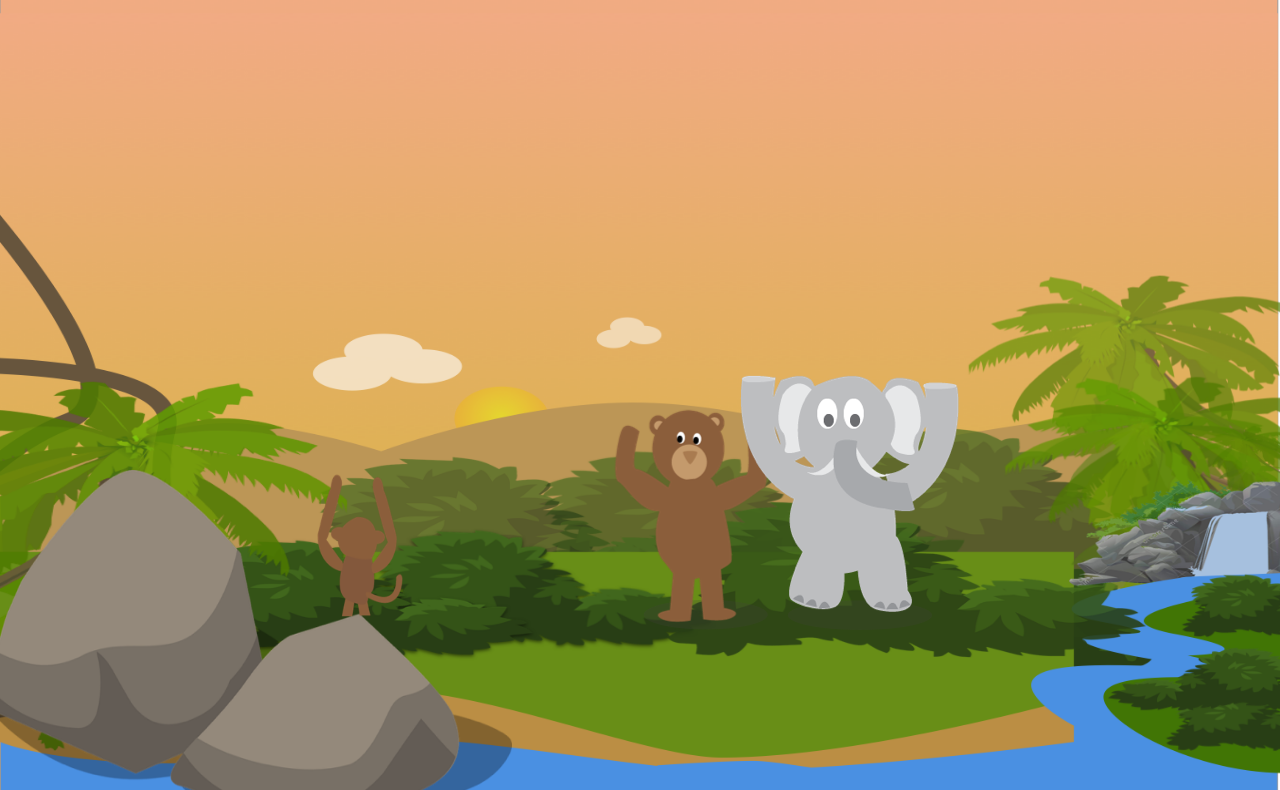
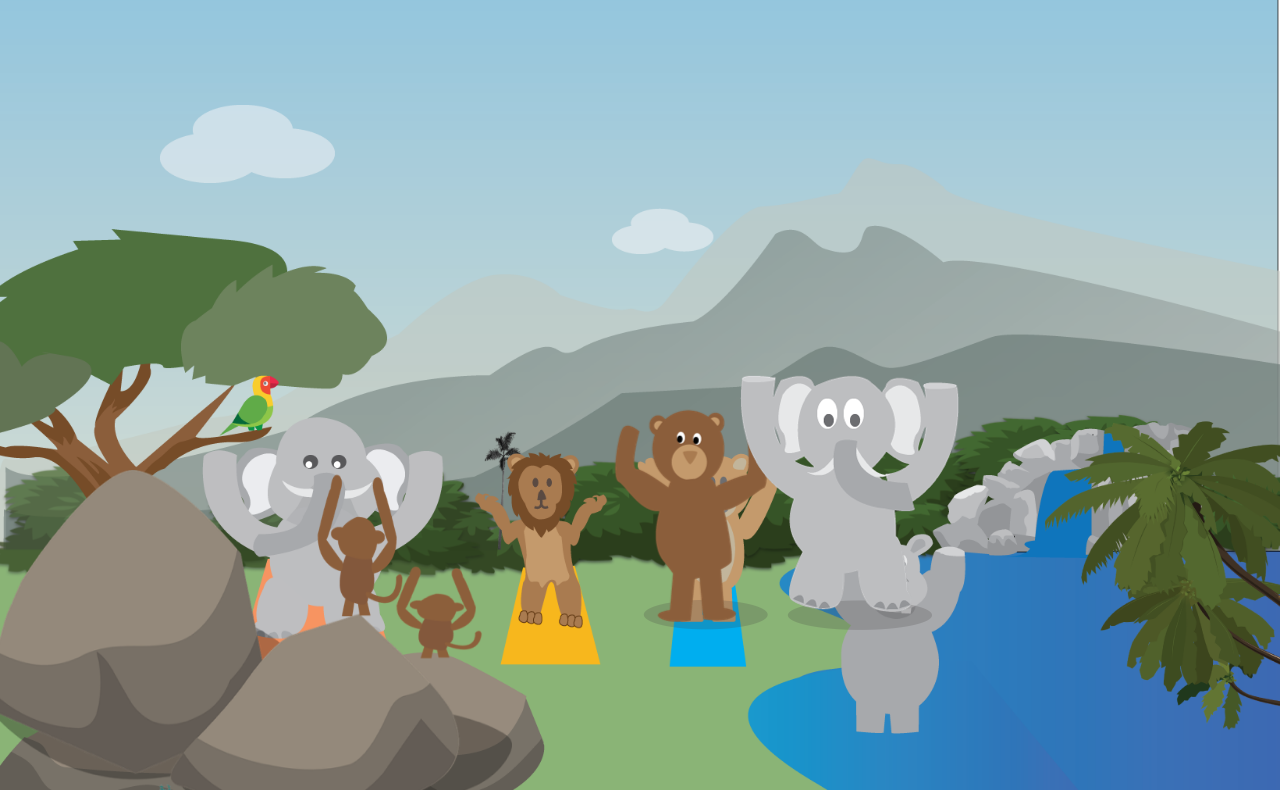
Before and after one commit to abe-m1/yogaApp, a website: page src/index.html in a window 1280 px wide. Shown: the part 62-852 px from the top of the page. Drawn offline with nearby package versions, Linux system fonts and the light colour scheme; some packages are replaced by stand-ins of ours; a script that the page names is missing.

Commit message:
replace background asset

```diff
--- a/src/components/home/home.scss
+++ b/src/components/home/home.scss
@@ -15,7 +15,7 @@
 
 .home {
     height: 100vh;
-    background-image: url('../../assets/images/fore-ground-rocks.png'),url('../../assets/images/new-background1.png');
+    background-image: url('../../assets/images/fore-ground-rocks.png'),url('../../assets/images/yoga1.png');
     background-size: cover;
     background-repeat: no-repeat;
     background-position: left bottom, center bottom;
```
Also changed, not shown: src/assets/css/main.css, src/assets/images/yoga1.png (added).
